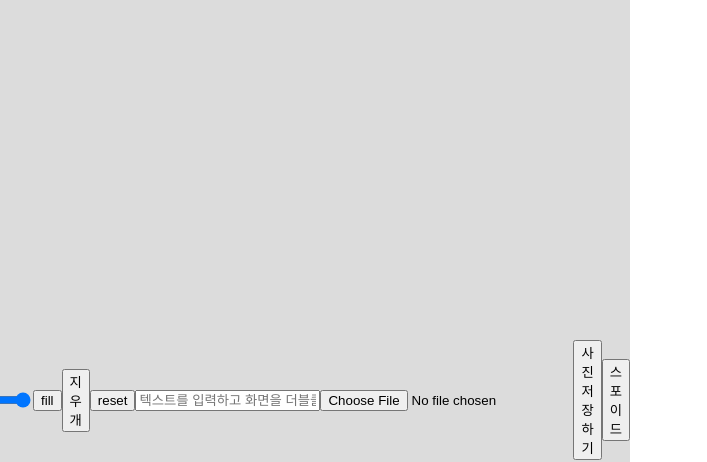
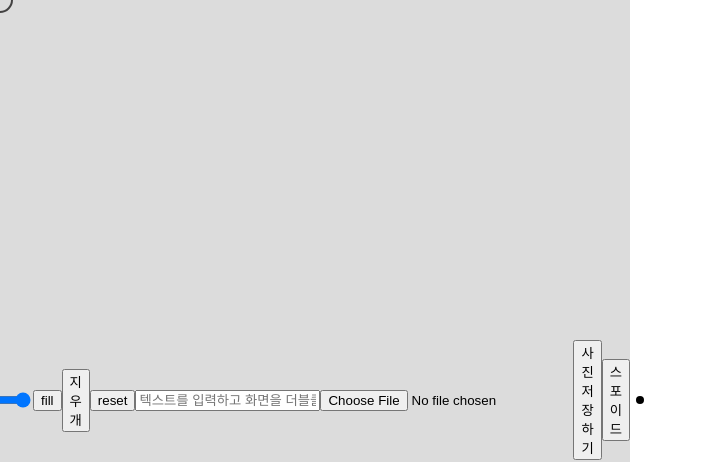
Before and after one commit to leehyeonj/meme_maker, a React (Create React App) app in the folder meme_maker/: page / in a window 1280 px wide. Shown: the top 462 px of the page, without its empty margins (0-707 px from the left). Built offline with nearby package versions, Linux system fonts and the light colour scheme.

Commit message:
feat : 마우스 커서 커스텀 하기

```diff
--- a/meme_maker/src/App.js
+++ b/meme_maker/src/App.js
@@ -1,10 +1,12 @@
 import "./App.css";
 import Canvas from "./Canvas";
 import { RecoilRoot } from "recoil";
+import MouseCursor from "./MouseCursor";
 
 function App() {
   return (
     <RecoilRoot>
+      <MouseCursor />
       <Canvas />
     </RecoilRoot>
   );
--- a/meme_maker/src/Canvas.jsx
+++ b/meme_maker/src/Canvas.jsx
@@ -77,6 +77,7 @@ const Canvas = () => {
       const rgb = RGBToHex(data[0], data[1], data[2]);
 
       setBrushColor(rgb);
+      setIsColorPicker(false);
     }
 
     ctx.fillStyle = brushColor;
--- /dev/null
+++ b/meme_maker/src/DotRing.css
@@ -0,0 +1,30 @@
+.ring {
+  position: fixed;
+  top: 0;
+  left: 0;
+  width: 22px;
+  height: 22px;
+  border: 2px solid rgba(31, 30, 30, 0.808);
+  border-radius: 100%;
+  transform: translate(-50%, -50%);
+  -webkit-transition-duration: 100ms;
+  transition-duration: 100ms;
+  -webkit-transition-timing-function: ease-out;
+  transition-timing-function: ease-out;
+  will-change: width, height, transform, border;
+  z-index: 999;
+  pointer-events: none;
+}
+
+.dot {
+  position: fixed;
+  top: 50%;
+  left: 50%;
+  width: 8px;
+  height: 8px;
+  background-color: black;
+  border-radius: 100%;
+  transform: translate(-50%, -50%);
+  z-index: 999;
+  pointer-events: none;
+}
--- /dev/null
+++ b/meme_maker/src/MouseCursor.js
@@ -0,0 +1,17 @@
+import React from "react";
+import useMousePosition from "./useMousePosition";
+import "./DotRing.css";
+
+const MouseCursor = () => {
+  const { x, y } = useMousePosition();
+  return (
+    <>
+      {/* 2. */}
+      <div style={{ left: `${x}px`, top: `${y}px` }} className="ring"></div>
+      {/* 3. */}
+      <div className="dot" style={{ left: `${x}px`, top: `${y}px` }}></div>
+    </>
+  );
+};
+
+export default MouseCursor;
--- a/meme_maker/src/canvas.css
+++ b/meme_maker/src/canvas.css
@@ -1,5 +1,6 @@
 #root{
     background-color: gainsboro;
+
 }
 .body {
     width: 100%;
@@ -10,4 +11,5 @@
 }
 .canvas {
     background-color:  white;
+    cursor: none;
 }
--- /dev/null
+++ b/meme_maker/src/useMousePosition.js
@@ -0,0 +1,19 @@
+import { useEffect, useState } from "react";
+
+export default function useMousePosition() {
+  const [mousePosition, setMousePosition] = useState({ x: null, y: null });
+
+  useEffect(() => {
+    const mouseMoveHandler = (event) => {
+      const { clientX, clientY } = event;
+      setMousePosition({ x: clientX, y: clientY });
+    };
+    document.addEventListener("mousemove", mouseMoveHandler);
+
+    return () => {
+      document.removeEventListener("mousemove", mouseMoveHandler);
+    };
+  }, []);
+
+  return mousePosition;
+}
```
